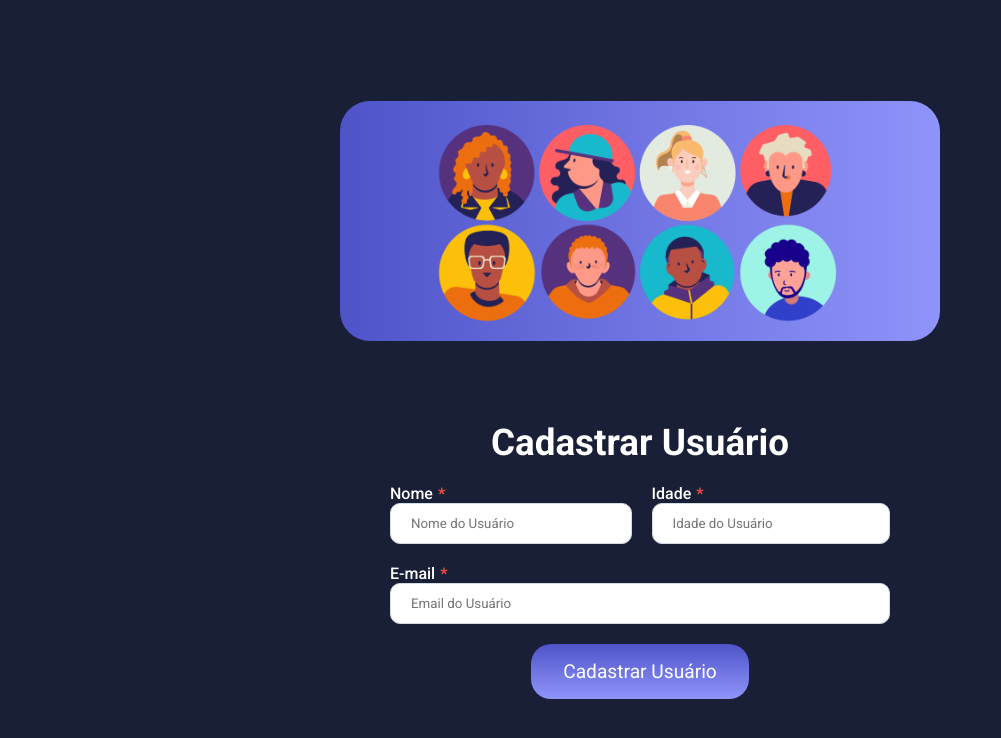
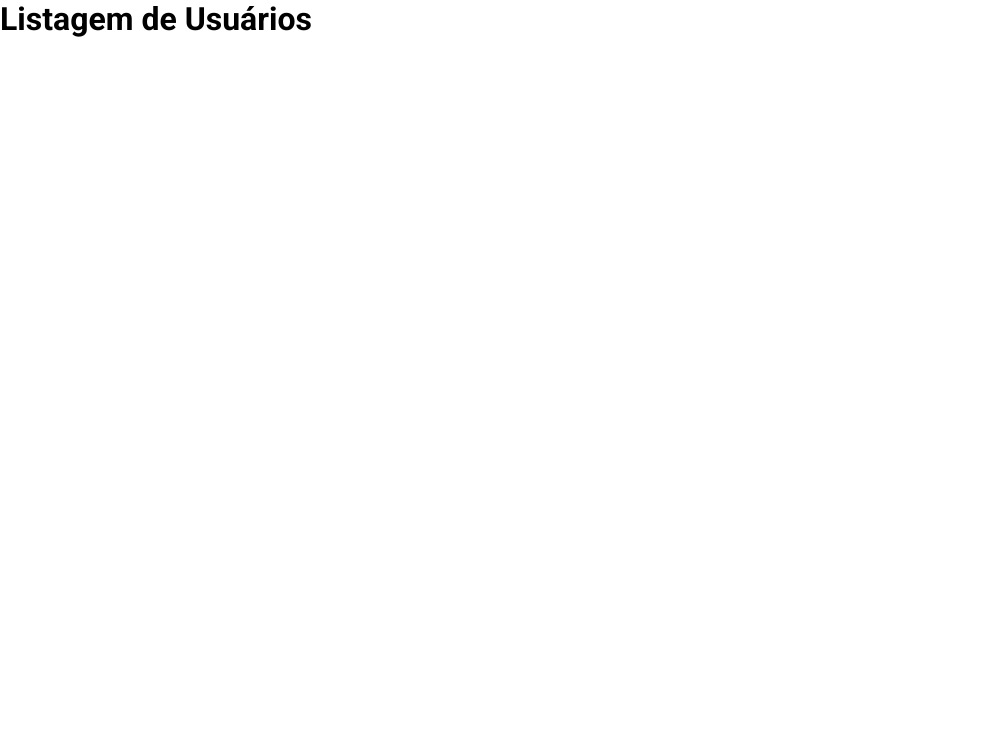
Before and after one commit to BrenoOliveiradev/cadastro-usuarios, a React (Vite) app: page /lista-de-usuarios in a window 1280 px wide. Shown: the top 738 px of the page, without its empty margins (0-1001 px from the left). Built offline with nearby package versions, Linux system fonts and the light colour scheme.

Commit message:
configurando rotas DOM

```diff
--- a/package.json
+++ b/package.json
@@ -13,6 +13,7 @@
     "axios": "^1.13.2",
     "react": "^19.1.1",
     "react-dom": "^19.1.1",
+    "react-router-dom": "^7.9.5",
     "styled-components": "^6.1.19"
   },
   "devDependencies": {
--- a/src/main.jsx
+++ b/src/main.jsx
@@ -1,11 +1,12 @@
 import { StrictMode } from 'react'
 import { createRoot } from 'react-dom/client'
 import { GlobalStyles } from './styles/GlobalStyles.js'
-import Home from './pages/Home'
+import { RouterProvider } from 'react-router-dom'
+import router from './routes.jsx'
 
 createRoot(document.getElementById('root')).render(
   <StrictMode>
     <GlobalStyles />
-    <Home />
+    <RouterProvider router={router} />
   </StrictMode>,
 )
--- /dev/null
+++ b/src/pages/ListUsers/index.jsx
@@ -0,0 +1,12 @@
+
+
+function ListUsers() {
+
+    return (
+        <div>
+            <h1>Listagem de Usuários</h1>
+        </div>
+    );
+}
+
+export default ListUsers;
--- /dev/null
+++ b/src/routes.jsx
@@ -0,0 +1,18 @@
+import { createBrowserRouter } from "react-router-dom"
+import Home from "./pages/Home"
+import ListUsers from "./pages/ListUsers"
+
+
+const router = createBrowserRouter([
+  {
+    path: "/",
+    element: <Home />
+  },
+  {
+    path: "/lista-de-usuarios",
+    element: <ListUsers />
+  }
+
+])
+
+export default router
```
Also changed, not shown: src/pages/ListUsers/styles.js (added), 1 other file (tests, documents, lock files or other folders).
